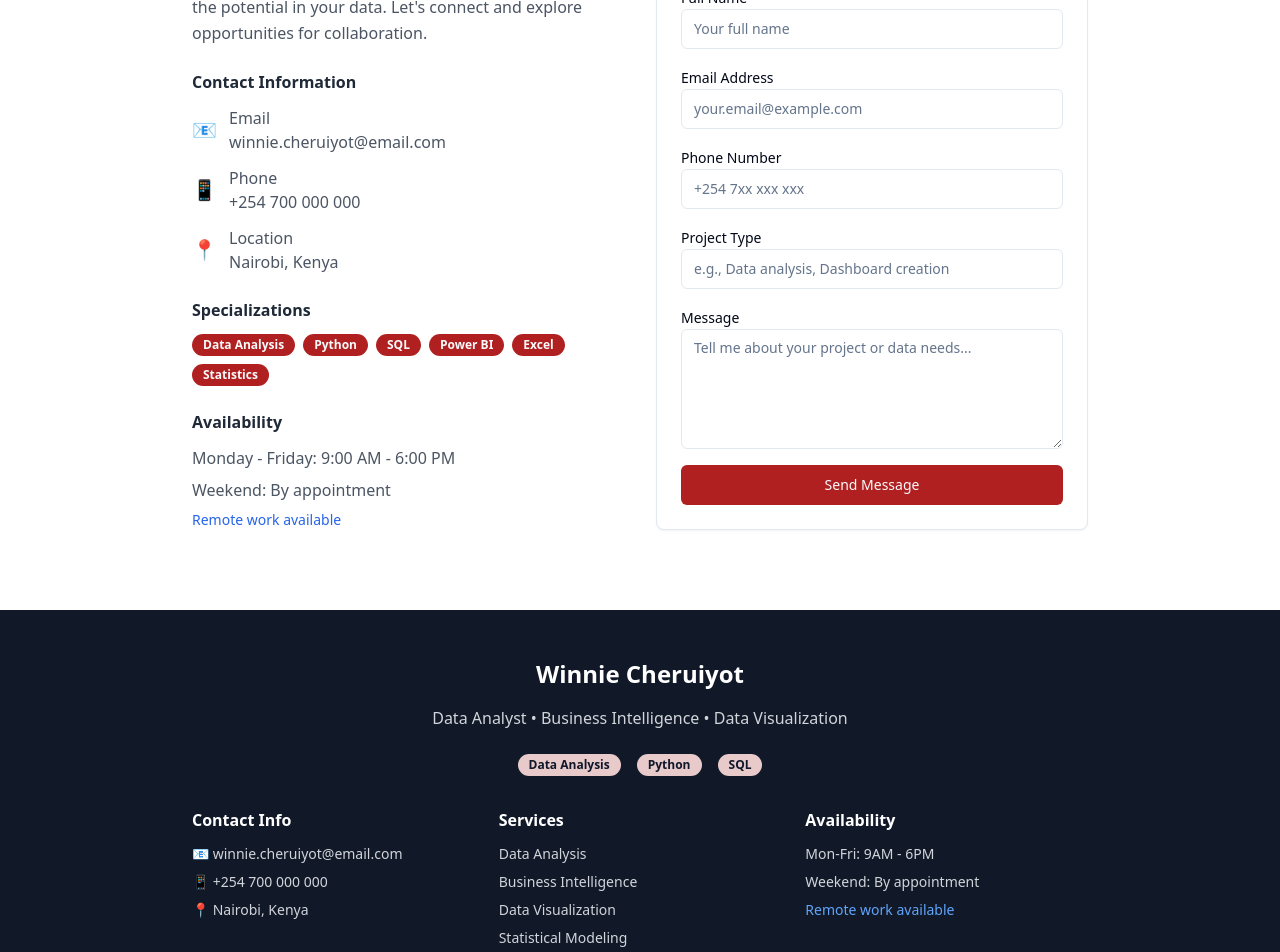
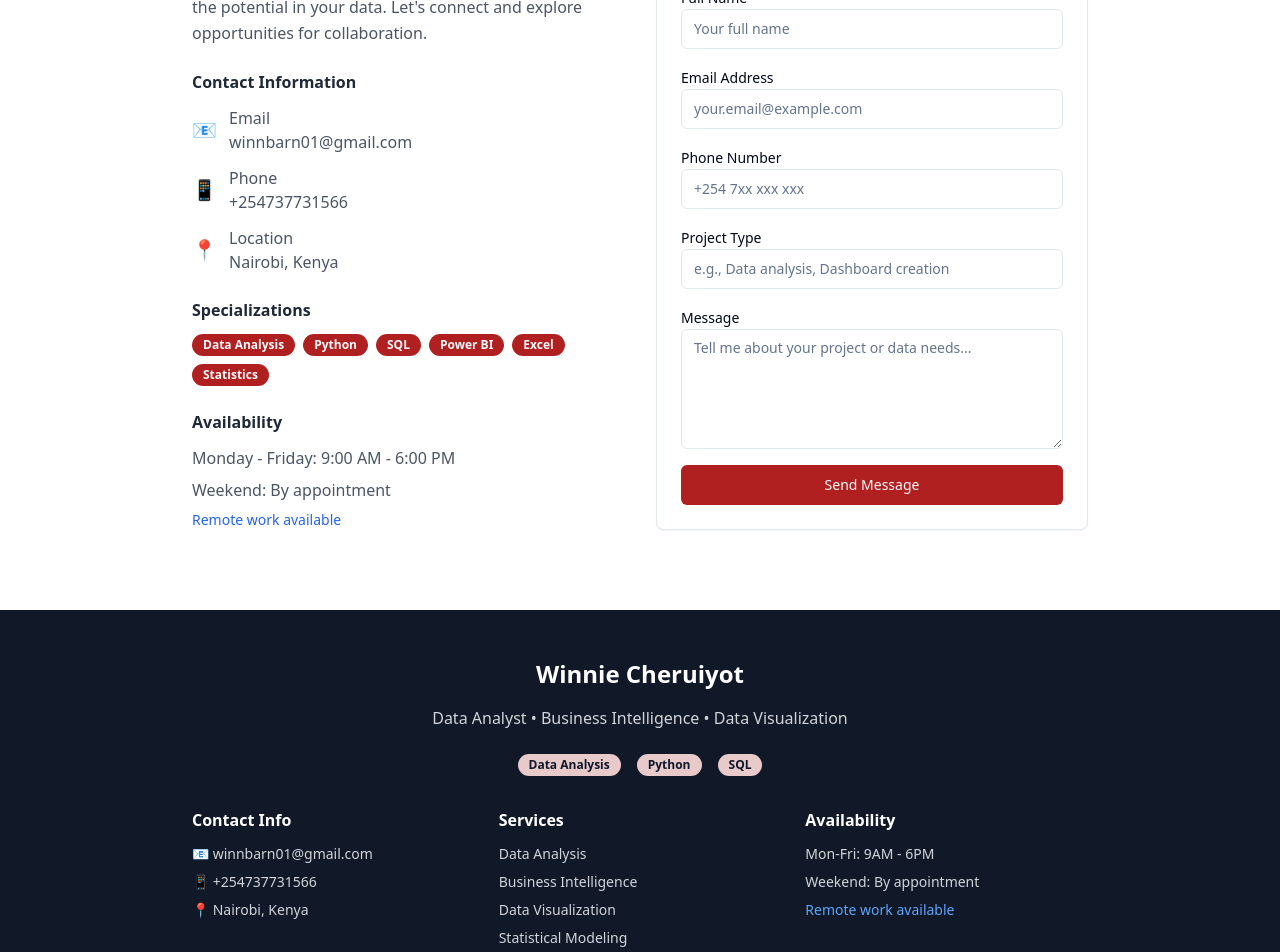
Before and after one commit to Winnie-Cheruiyot/winnie-cheruiyot-portfolio, a React (Vite) app: page / in a window 1280 px wide. Shown: the part 4740-5692 px from the top of the page. Built offline with nearby package versions, Linux system fonts and the light colour scheme.

Commit message:
Update contact information
Update contact information in the contact section.

```diff
--- a/src/components/Contact.tsx
+++ b/src/components/Contact.tsx
@@ -1,4 +1,3 @@
-
 import { Card, CardContent, CardDescription, CardHeader, CardTitle } from "@/components/ui/card";
 import { Button } from "@/components/ui/button";
 import { Input } from "@/components/ui/input";
@@ -36,14 +35,14 @@ const Contact = () => {
                       <span className="text-xl">📧</span>
                       <div>
                         <p className="font-medium">Email</p>
-                        <p>winnie.cheruiyot@email.com</p>
+                        <p>winnbarn01@gmail.com</p>
                       </div>
                     </div>
                     <div className="flex items-center gap-3">
                       <span className="text-xl">📱</span>
                       <div>
                         <p className="font-medium">Phone</p>
-                        <p>+254 700 000 000</p>
+                        <p>+254737731566</p>
                       </div>
                     </div>
                     <div className="flex items-center gap-3">
--- a/src/components/Footer.tsx
+++ b/src/components/Footer.tsx
@@ -1,4 +1,3 @@
-
 import { Badge } from "@/components/ui/badge";
 import { Github, Instagram, Youtube, Linkedin } from "lucide-react";
 
@@ -22,8 +21,8 @@ const Footer = () => {
             <div>
               <h4 className="font-semibold mb-3">Contact Info</h4>
               <div className="space-y-2 text-gray-300 text-sm">
-                <p>📧 winnie.cheruiyot@email.com</p>
-                <p>📱 +254 700 000 000</p>
+                <p>📧 winnbarn01@gmail.com</p>
+                <p>📱 +254737731566</p>
                 <p>📍 Nairobi, Kenya</p>
               </div>
             </div>
@@ -50,7 +49,7 @@ const Footer = () => {
 
           <div className="flex justify-center space-x-6 mb-8">
             <a
-              href="mailto:winnie.cheruiyot@email.com"
+              href="mailto:winnbarn01@gmail.com"
               className="text-gray-400 hover:text-white transition-colors"
               title="Email Me"
             >
```
